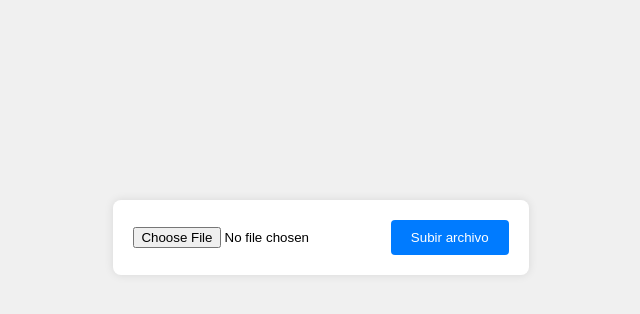
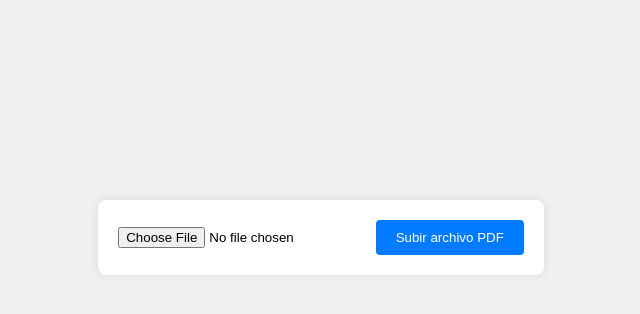
Before and after one commit to Tommy3072/web, a Flask app: page / in a window 1280 px wide. Shown: the part 163-477 px from the top of the page, without its empty margins (319-959 px from the left). Run offline with Flask 3, Linux system fonts and the light colour scheme.

Commit message:
Update upload.html

```diff
--- a/templates/upload.html
+++ b/templates/upload.html
@@ -1,9 +1,9 @@
 <!DOCTYPE html>
-<html lang="es">
+<html lang="en">
 <head>
     <meta charset="UTF-8">
     <meta name="viewport" content="width=device-width, initial-scale=1.0">
-    <title>Subir Archivo</title>
+    <title>Subir PDF</title>
     <style>
         body {
             font-family: Arial, sans-serif;
@@ -35,9 +35,9 @@
     </style>
 </head>
 <body>
-    <form id="uploadForm" method="post" enctype="multipart/form-data">
-        <input type="file" id="fileInput" name="file">
-        <button type="submit">Subir archivo</button>
+    <form id="uploadForm" action="/upload" method="post" enctype="multipart/form-data">
+        <input type="file" id="fileInput" name="file" accept=".pdf">
+        <button type="submit">Subir archivo PDF</button>
     </form>
 </body>
 </html>
```
